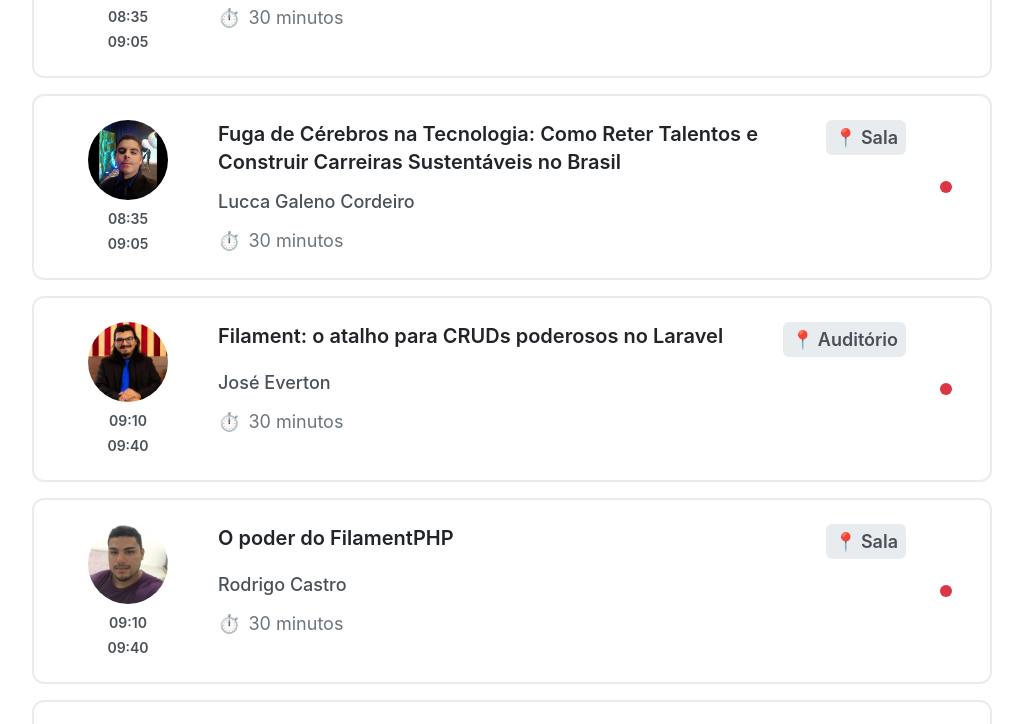
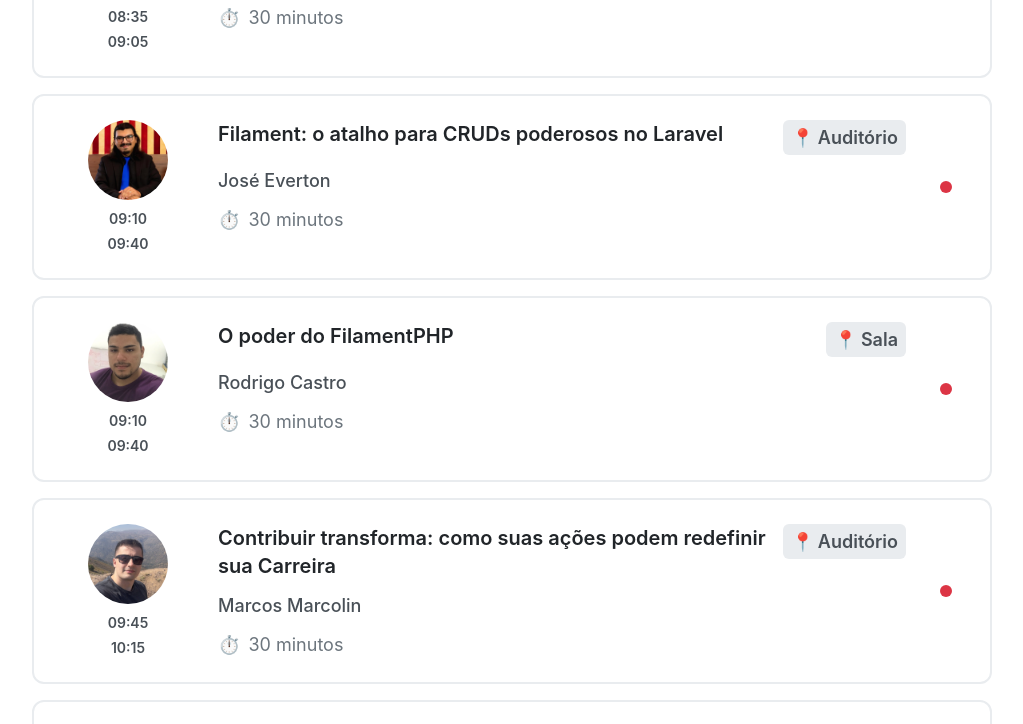
Before and after one commit to php-piaui/site, a Vue app: page / in a window 1280 px wide. Shown: the part 8395-9119 px from the top of the page, without its empty margins (128-1151 px from the left). Built offline with nearby package versions, Linux system fonts and the light colour scheme.

Commit message:
troca horario do Lucca

```diff
--- a/src/data/cronograma.js
+++ b/src/data/cronograma.js
@@ -215,16 +215,6 @@ export const cronograma_dia2 = [
     sala: 'Auditório',
   },
   {
-    nome_palestrante: 'Lucca Galeno Cordeiro',
-    titulo_palestra:
-      'Fuga de Cérebros na Tecnologia: Como Reter Talentos e Construir Carreiras Sustentáveis no Brasil',
-    data: '2025-10-04',
-    horario_inicio: '08:35:00',
-    horario_fim: '09:05:00',
-    speaker_img: '/images/speakers/lucca.png',
-    sala: 'Sala',
-  },
-  {
     nome_palestrante: 'José Everton',
     titulo_palestra: 'Filament: o atalho para CRUDs poderosos no Laravel',
     data: '2025-10-04',
@@ -400,6 +390,16 @@ export const cronograma_dia2 = [
     sala: 'Auditório',
   },
   {
+    nome_palestrante: 'Lucca Galeno Cordeiro',
+    titulo_palestra:
+      'Fuga de Cérebros na Tecnologia: Como Reter Talentos e Construir Carreiras Sustentáveis no Brasil',
+    data: '2025-10-04',
+    horario_inicio: '16:15:00',
+    horario_fim: '16:45:00',
+    speaker_img: '/images/speakers/lucca.png',
+    sala: 'Sala',
+  },
+  {
     nome_palestrante: 'Alcimar Carlos de Lemos Vasconcelos e Aires',
     titulo_palestra: 'Como criar aplicação elástica e escalável com o Laravel',
     data: '2025-10-04',
```
